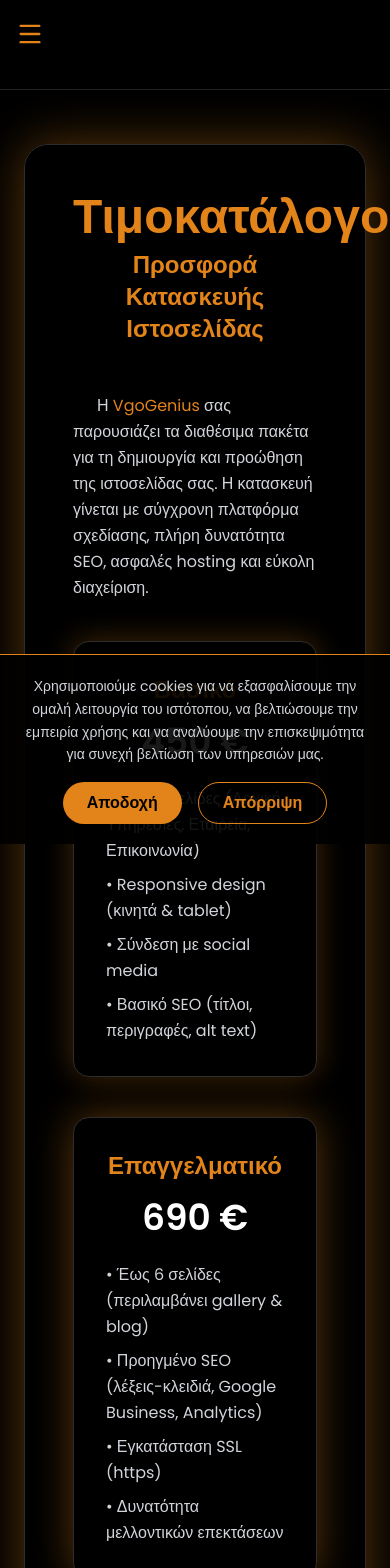
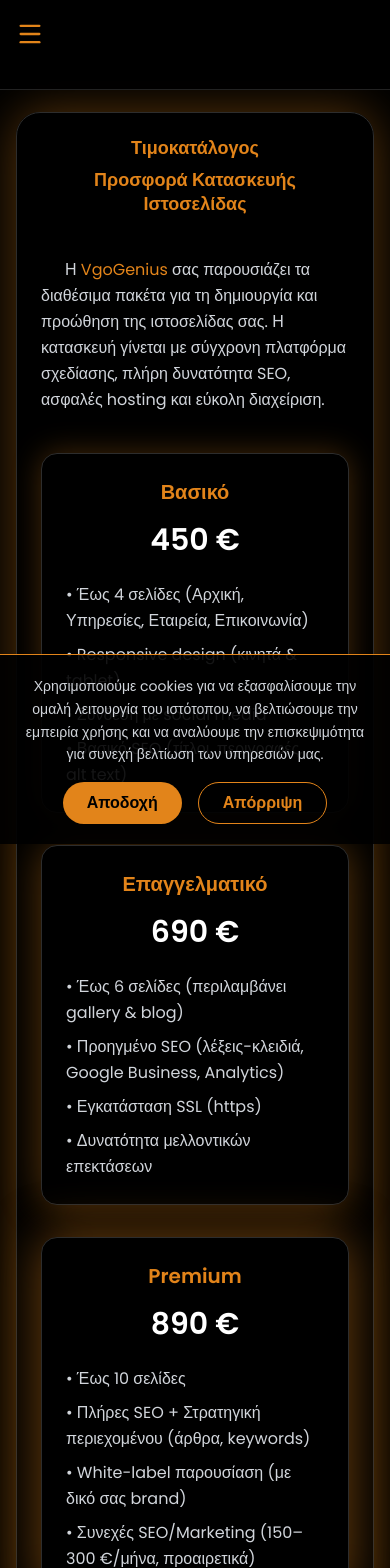
Before and after one commit to gregoryvgo/VgoGenius, a Next.js app: page /timokatalogos in a window 390 px wide. Shown: the top 1568 px of the page. Built offline with nearby package versions, Linux system fonts and the light colour scheme.

Commit message:
Responsive headings + wrapping + hyphenation fixes

```diff
--- a/app/perissotera/giati-emas/page.js
+++ b/app/perissotera/giati-emas/page.js
@@ -1,3 +1,4 @@
+// app/perissotera/giati-emas/page.tsx
 import { generatePageMeta } from "@/lib/seo";
 
 // SEO metadata for this page
@@ -17,9 +18,18 @@ export const metadata = generatePageMeta({
 
 export default function GiatiEmas() {
   return (
-    <section className="min-h-screen flex flex-col items-center justify-center bg-black text-white px-6 py-36">
-      <div className="w-full max-w-4xl bg-black/60 border border-[#2d2d2d] rounded-3xl shadow-[0_0_40px_rgba(226,132,26,0.3)] p-12 text-left leading-relaxed backdrop-blur-md">
-        <h1 className="text-5xl font-bold text-center mb-10 text-[#e2841a]">
+    <section
+      lang="el"
+      className="min-h-screen flex flex-col items-center justify-center bg-black text-white px-4 sm:px-6 py-28 sm:py-36 overflow-x-hidden"
+    >
+      <div className="w-full max-w-4xl bg-black/60 border border-[#2d2d2d] rounded-3xl shadow-[0_0_40px_rgba(226,132,26,0.3)] p-6 sm:p-12 text-left leading-relaxed backdrop-blur-md">
+        <h1
+          className="
+            text-lg sm:text-2xl md:text-4xl
+            font-bold text-center mb-10 text-[#e2841a]
+            leading-tight break-words hyphens-auto max-w-full mx-auto
+          "
+        >
           Γιατί Εμάς
         </h1>
 
--- a/app/perissotera/ofeli-website/page.js
+++ b/app/perissotera/ofeli-website/page.js
@@ -1,3 +1,4 @@
+// app/perissotera/ofeli-website/page.tsx
 import { generatePageMeta } from "@/lib/seo";
 
 // SEO metadata for this page
@@ -19,9 +20,18 @@ export const metadata = generatePageMeta({
 
 export default function OfeliWebsite() {
   return (
-    <section className="min-h-screen flex flex-col items-center justify-center bg-black text-white px-6 py-36">
-      <div className="w-full max-w-4xl bg-black/60 border border-[#2d2d2d] rounded-3xl shadow-[0_0_40px_rgba(226,132,26,0.3)] p-12 text-left leading-relaxed backdrop-blur-md">
-        <h1 className="text-5xl font-bold text-center mb-10 text-[#e2841a]">
+    <section
+      lang="el"
+      className="min-h-screen flex flex-col items-center justify-center bg-black text-white px-4 sm:px-6 py-28 sm:py-36 overflow-x-hidden"
+    >
+      <div className="w-full max-w-4xl bg-black/60 border border-[#2d2d2d] rounded-3xl shadow-[0_0_40px_rgba(226,132,26,0.3)] p-6 sm:p-12 text-left leading-relaxed backdrop-blur-md">
+        <h1
+          className="
+            text-lg sm:text-2xl md:text-4xl
+            font-bold text-center mb-10 text-[#e2841a]
+            leading-tight break-words hyphens-auto max-w-full mx-auto
+          "
+        >
           Ωφέλη Δημιουργίας Website
         </h1>
 
@@ -34,7 +44,13 @@ export default function OfeliWebsite() {
           κέντρο επικοινωνίας, προβολής και ανάπτυξης της εταιρείας.
         </p>
 
-        <h2 className="text-2xl font-semibold text-[#e2841a] mb-4">
+        <h2
+          className="
+            text-base sm:text-xl md:text-2xl
+            font-semibold text-[#e2841a] mb-4
+            leading-snug break-words hyphens-auto max-w-full
+          "
+        >
           Οι βασικοί λόγοι που ωφελούν την επιχείρησή σας να δημιουργήσει website:
         </h2>
 
--- a/app/perissotera/orismoi/page.js
+++ b/app/perissotera/orismoi/page.js
@@ -1,3 +1,4 @@
+// app/perissotera/orismoi/page.tsx
 import { generatePageMeta } from "@/lib/seo";
 
 // SEO metadata for this page
@@ -21,9 +22,18 @@ export const metadata = generatePageMeta({
 
 export default function OrismoiPage() {
   return (
-    <section className="min-h-screen flex flex-col items-center justify-center bg-black text-white px-6 py-36">
-      <div className="w-full max-w-4xl bg-black/60 border border-[#2d2d2d] rounded-3xl shadow-[0_0_40px_rgba(226,132,26,0.3)] p-12 text-left leading-relaxed backdrop-blur-md">
-        <h1 className="text-5xl font-bold text-center mb-10 text-[#e2841a]">
+    <section
+      lang="el"
+      className="min-h-screen flex flex-col items-center justify-center bg-black text-white px-4 sm:px-6 py-28 sm:py-36 overflow-x-hidden"
+    >
+      <div className="w-full max-w-4xl bg-black/60 border border-[#2d2d2d] rounded-3xl shadow-[0_0_40px_rgba(226,132,26,0.3)] p-6 sm:p-12 text-left leading-relaxed backdrop-blur-md">
+        <h1
+          className="
+            text-lg sm:text-2xl md:text-4xl
+            font-bold text-center mb-10 text-[#e2841a]
+            leading-tight break-words hyphens-auto max-w-full mx-auto
+          "
+        >
           Επεξήγηση Ορισμών
         </h1>
 
--- a/components/EtairiaClient.jsx
+++ b/components/EtairiaClient.jsx
@@ -1,13 +1,30 @@
+// app/components/EtairiaClient.tsx
 "use client";
 
 export default function EtairiaClient() {
   return (
-    <section className="min-h-screen flex flex-col items-center justify-center bg-black text-white px-6 py-36">
-      <div className="w-full max-w-3xl bg-black/60 border border-[#2d2d2d] rounded-3xl shadow-[0_0_40px_rgba(226,132,26,0.3)] p-12 text-left leading-relaxed backdrop-blur-md">
-        <h1 className="text-5xl font-bold text-center mb-2 text-[#e2841a]">
+    <section
+      lang="el"
+      className="min-h-screen flex flex-col items-center justify-center bg-black text-white px-4 sm:px-6 py-28 sm:py-36 overflow-x-hidden"
+    >
+      <div className="w-full max-w-3xl bg-black/60 border border-[#2d2d2d] rounded-3xl shadow-[0_0_40px_rgba(226,132,26,0.3)] p-6 sm:p-12 text-left leading-relaxed backdrop-blur-md">
+        <h1
+          className="
+            text-lg sm:text-2xl md:text-4xl
+            font-bold text-center mb-2 text-[#e2841a]
+            leading-tight break-words hyphens-auto max-w-full mx-auto
+          "
+        >
           VgoGenius
         </h1>
-        <h2 className="text-2xl font-semibold text-center mb-10 text-[#e2841a]">
+
+        <h2
+          className="
+            text-lg sm:text-2xl md:text-3xl
+            font-semibold text-center mb-10 text-[#e2841a]
+            leading-snug break-words hyphens-auto max-w-full mx-auto
+          "
+        >
           Δημιουργία με Αξιοπιστία και Όραμα
         </h2>
 
--- a/components/TimokatalogosClient.jsx
+++ b/components/TimokatalogosClient.jsx
@@ -1,3 +1,4 @@
+// app/components/TimokatalogosClient.tsx
 "use client";
 
 import { useEffect, useState } from "react";
@@ -11,16 +12,32 @@ export default function TimokatalogosClient() {
   }, []);
 
   return (
-    <section className="min-h-screen flex flex-col items-center justify-center bg-black text-white px-6 py-36">
+    <section
+      lang="el"
+      className="min-h-screen flex flex-col items-center justify-center bg-black text-white px-4 sm:px-6 py-28 sm:py-36 overflow-x-hidden"
+    >
       <div
-        className={`w-full max-w-5xl bg-black/70 border border-[#2d2d2d] rounded-3xl shadow-[0_0_50px_rgba(226,132,26,0.4)] p-12 text-left leading-relaxed backdrop-blur-md transition-all duration-700 ${
+        className={`w-full max-w-5xl bg-black/70 border border-[#2d2d2d] rounded-3xl shadow-[0_0_50px_rgba(226,132,26,0.4)] p-6 sm:p-12 text-left leading-relaxed backdrop-blur-md transition-all duration-700 ${
           shake ? "animate-shake" : ""
         }`}
       >
-        <h1 className="text-5xl font-bold text-center mb-2 text-[#e2841a]">
+        <h1
+          className="
+            text-lg sm:text-2xl md:text-4xl
+            font-bold text-center mb-2 text-[#e2841a]
+            leading-tight break-words hyphens-auto max-w-full mx-auto
+          "
+        >
           Τιμοκατάλογος
         </h1>
-        <h2 className="text-2xl font-semibold text-center mb-12 text-[#e2841a]">
+
+        <h2
+          className="
+            text-lg sm:text-2xl md:text-3xl
+            font-semibold text-center mb-10 sm:mb-12 text-[#e2841a]
+            leading-snug break-words hyphens-auto max-w-full mx-auto
+          "
+        >
           Προσφορά Κατασκευής Ιστοσελίδας
         </h2>
 
@@ -31,12 +48,12 @@ export default function TimokatalogosClient() {
           SEO, ασφαλές hosting και εύκολη διαχείριση.
         </p>
 
-        <div className="grid grid-cols-1 md:grid-cols-3 gap-10 text-center">
-          <div className="bg-black border border-[#2d2d2d] rounded-2xl p-8 shadow-[0_0_30px_rgba(226,132,26,0.3)] hover:shadow-[0_0_50px_rgba(226,132,26,0.6)] transition-transform hover:scale-105">
-            <h3 className="text-2xl font-semibold text-[#e2841a] mb-4">
+        <div className="grid grid-cols-1 md:grid-cols-3 gap-8 md:gap-10 text-center">
+          <div className="bg-black border border-[#2d2d2d] rounded-2xl p-6 md:p-8 shadow-[0_0_30px_rgba(226,132,26,0.3)] hover:shadow-[0_0_50px_rgba(226,132,26,0.6)] transition-transform hover:scale-105">
+            <h3 className="text-xl md:text-2xl font-semibold text-[#e2841a] mb-4">
               Βασικό
             </h3>
-            <p className="text-4xl font-bold mb-6 text-white">450 €</p>
+            <p className="text-3xl md:text-4xl font-bold mb-6 text-white">450 €</p>
             <ul className="text-gray-300 text-left space-y-2">
               <li>• Έως 4 σελίδες (Αρχική, Υπηρεσίες, Εταιρεία, Επικοινωνία)</li>
               <li>• Responsive design (κινητά & tablet)</li>
@@ -45,11 +62,11 @@ export default function TimokatalogosClient() {
             </ul>
           </div>
 
-          <div className="bg-black border border-[#2d2d2d] rounded-2xl p-8 shadow-[0_0_40px_rgba(226,132,26,0.4)] hover:shadow-[0_0_60px_rgba(226,132,26,0.7)] transition-transform hover:scale-105">
-            <h3 className="text-2xl font-semibold text-[#e2841a] mb-4">
+          <div className="bg-black border border-[#2d2d2d] rounded-2xl p-6 md:p-8 shadow-[0_0_40px_rgba(226,132,26,0.4)] hover:shadow-[0_0_60px_rgba(226,132,26,0.7)] transition-transform hover:scale-105">
+            <h3 className="text-xl md:text-2xl font-semibold text-[#e2841a] mb-4">
               Επαγγελματικό
             </h3>
-            <p className="text-4xl font-bold mb-6 text-white">690 €</p>
+            <p className="text-3xl md:text-4xl font-bold mb-6 text-white">690 €</p>
             <ul className="text-gray-300 text-left space-y-2">
               <li>• Έως 6 σελίδες (περιλαμβάνει gallery & blog)</li>
               <li>• Προηγμένο SEO (λέξεις-κλειδιά, Google Business, Analytics)</li>
@@ -58,11 +75,11 @@ export default function TimokatalogosClient() {
             </ul>
           </div>
 
-          <div className="bg-black border border-[#2d2d2d] rounded-2xl p-8 shadow-[0_0_50px_rgba(226,132,26,0.5)] hover:shadow-[0_0_70px_rgba(226,132,26,0.8)] transition-transform hover:scale-105">
-            <h3 className="text-2xl font-semibold text-[#e2841a] mb-4">
+          <div className="bg-black border border-[#2d2d2d] rounded-2xl p-6 md:p-8 shadow-[0_0_50px_rgba(226,132,26,0.5)] hover:shadow-[0_0_70px_rgba(226,132,26,0.8)] transition-transform hover:scale-105">
+            <h3 className="text-xl md:text-2xl font-semibold text-[#e2841a] mb-4">
               Premium
             </h3>
-            <p className="text-4xl font-bold mb-6 text-white">890 €</p>
+            <p className="text-3xl md:text-4xl font-bold mb-6 text-white">890 €</p>
             <ul className="text-gray-300 text-left space-y-2">
               <li>• Έως 10 σελίδες</li>
               <li>• Πλήρες SEO + Στρατηγική περιεχομένου (άρθρα, keywords)</li>
@@ -94,9 +111,7 @@ export default function TimokatalogosClient() {
           80% { transform: translate(4px, -2px) rotate(1deg); }
           100% { transform: translate(0, 0) rotate(0deg); }
         }
-        .animate-shake {
-          animation: shake 0.8s ease-in-out;
-        }
+        .animate-shake { animation: shake 0.8s ease-in-out; }
       `}</style>
     </section>
   );
```
